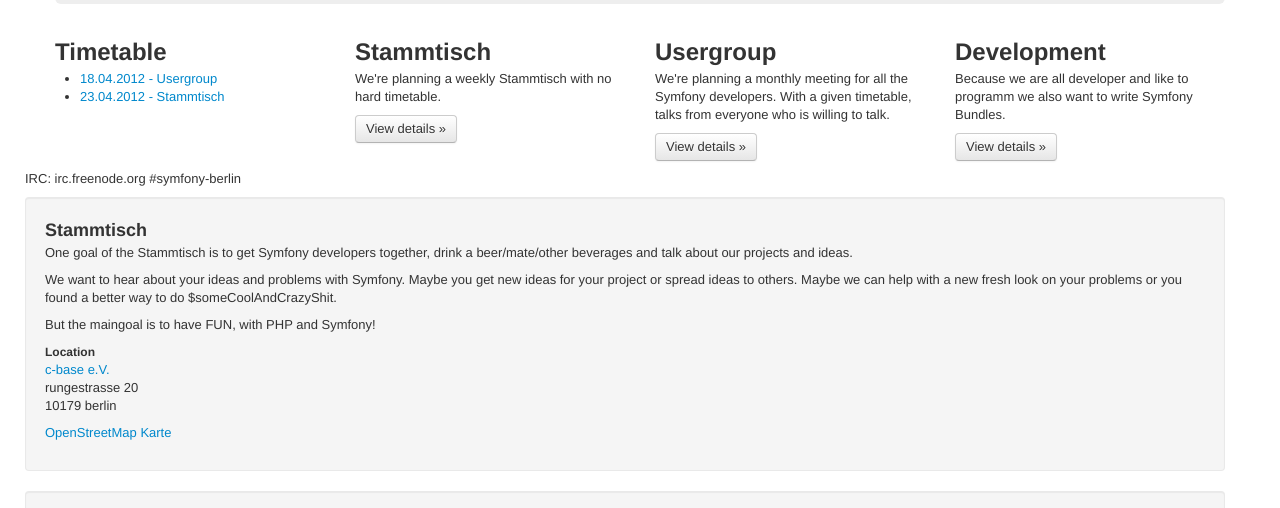
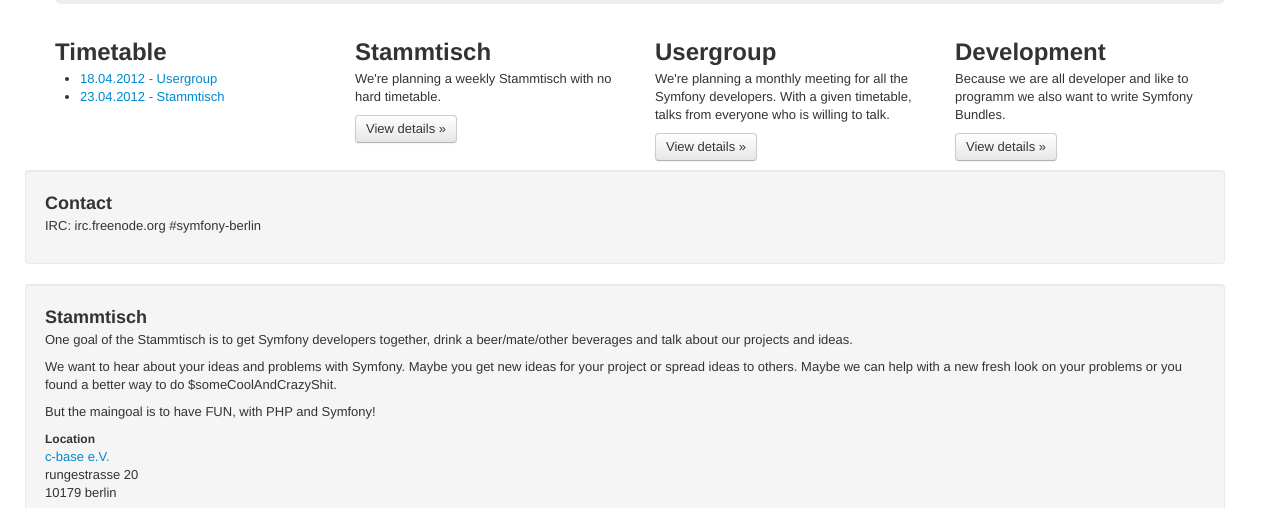
Before and after one commit to SfUgBerlin/sfugberlin.github.com, a plain HTML site: page index.html in a window 1280 px wide. Shown: the part 272-780 px from the top of the page. Drawn offline with nearby package versions, Linux system fonts and the light colour scheme.

Commit message:
added style

```diff
--- a/index.html
+++ b/index.html
@@ -84,7 +84,8 @@
         </div>
       </div>
 
-      <div class="row" id="contact">
+      <div class="row well" id="contact">
+        <h3>Contact</h3>
         <p>IRC: irc.freenode.org #symfony-berlin</p>
       </div>
 
```
